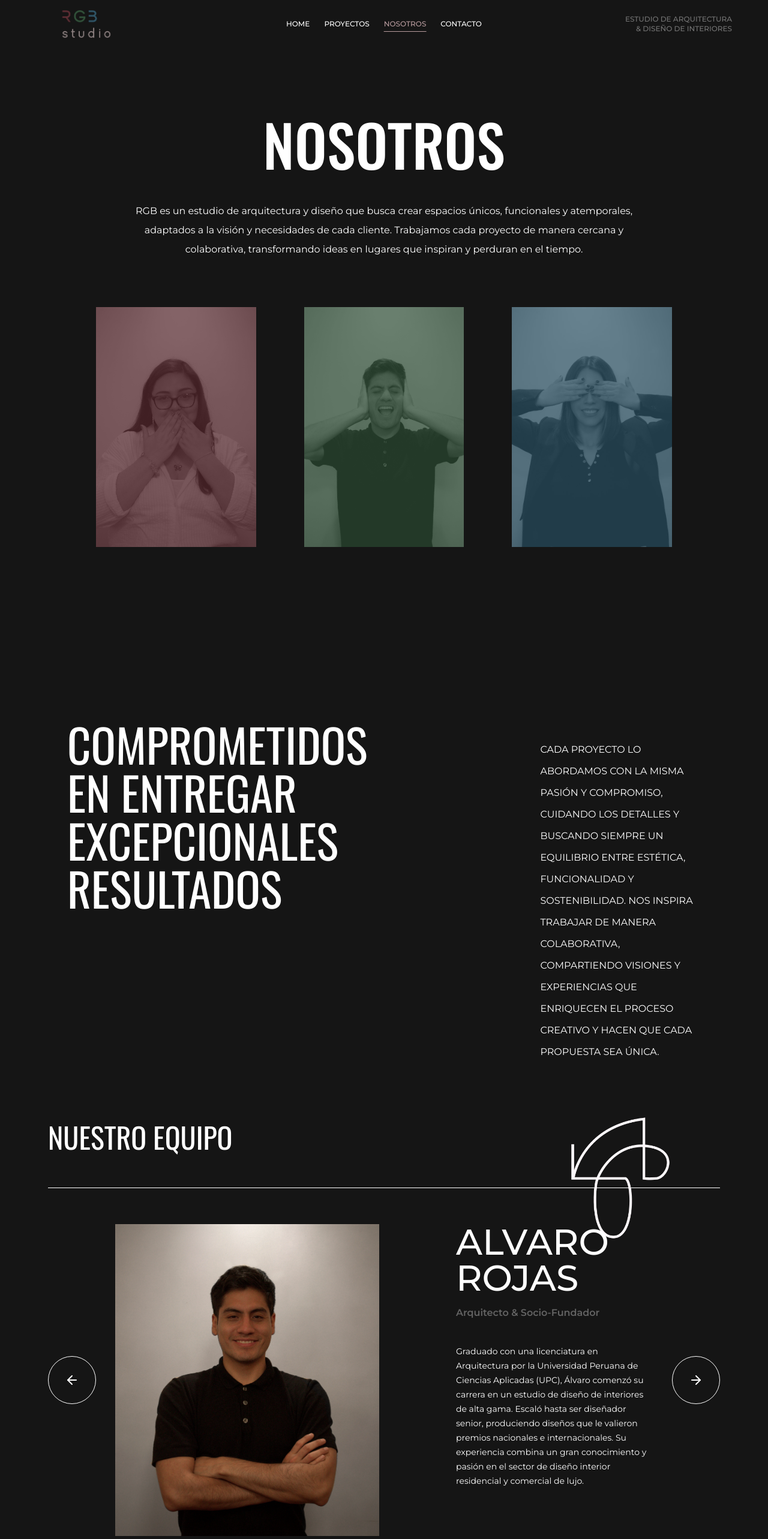
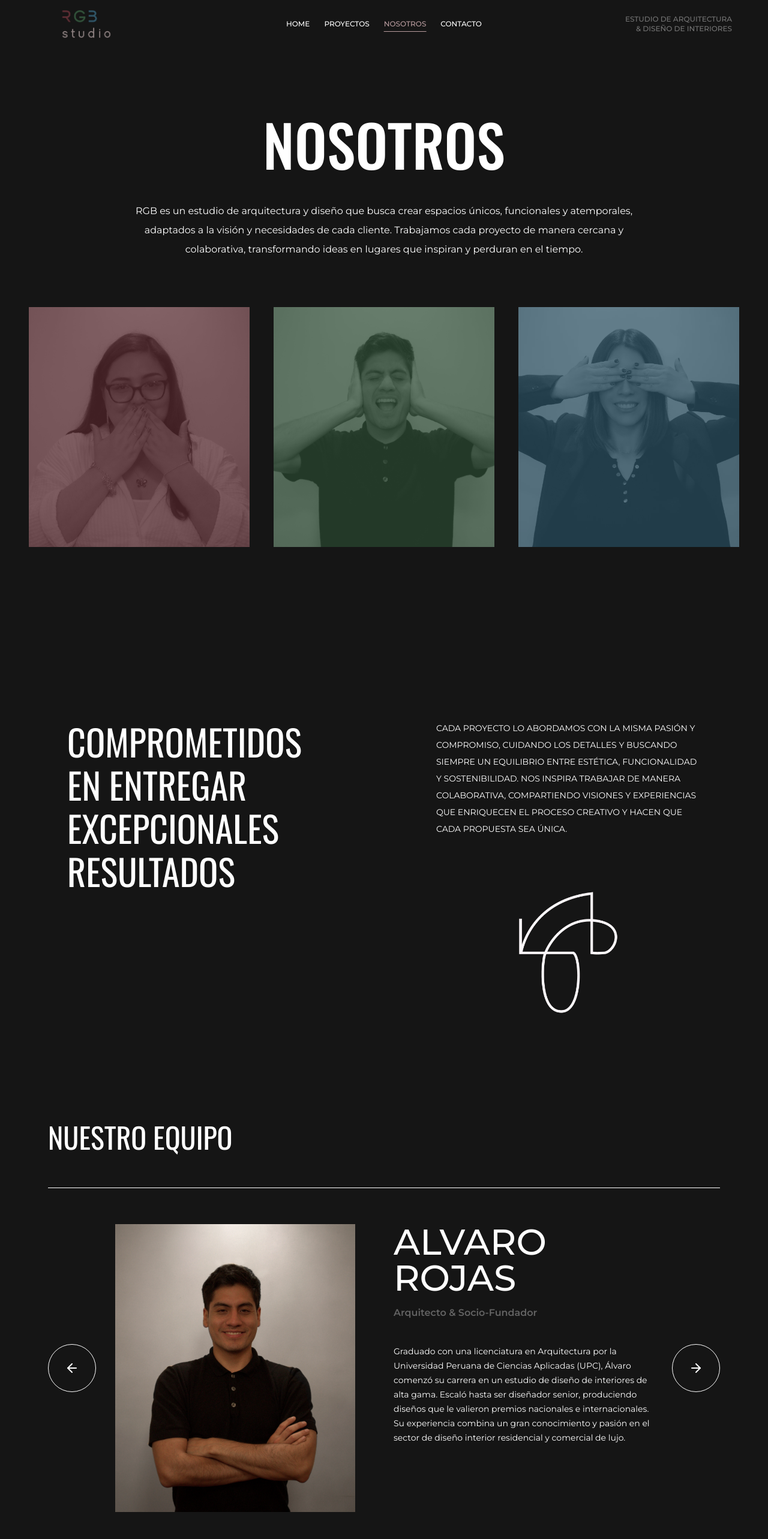
Before and after one commit to Alvarordev/rgb-studio, a React (Vite) app: page /nosotros in a window 1280 px wide. Shown: the top 2566 px of the page at 60% size. Built offline with nearby package versions, Linux system fonts and the light colour scheme.

Commit message:
feat: Add member slider route and update responsive styles across components

```diff
--- a/src/routes/components/hero-section.tsx
+++ b/src/routes/components/hero-section.tsx
@@ -6,12 +6,12 @@ const HeroSection = () => {
   return (
     <section className="flex flex-col items-center w-full h-screen bg-foreground">
       <Header />
-      <div className="container flex flex-col flex-1 w-full h-full py-20 xl:px-20">
-        <div className="grid w-full h-full grid-cols-10 xl:pt-12">
-          <div className="flex flex-col justify-end h-full col-span-3 gap-4 pb-2 xl:pb-15 max-w-80">
+      <div className="container flex flex-col flex-1 w-full h-full xl:py-12 2xl:py-12 2xl:px-20 xl:px-16">
+        <div className="grid w-full h-full grid-cols-10 2xl:py-12">
+          <div className="flex flex-col justify-end h-full col-span-3 gap-4 max-w-80 2xl:pb-8">
             <AnimatedImage
               img="02/02-1.jpg"
-              classname="object-cover w-56 xl:w-64 xl:h-44 h-36"
+              classname="object-cover w-56 2xl:w-64 2xl:h-44 h-36"
             />
             <p className="text-xs font-medium uppercase text-wrap text-card/70">
               Creamos espacios <br /> arquitectónicos únicos <br /> que combinan
@@ -19,17 +19,17 @@ const HeroSection = () => {
             </p>
           </div>
 
-          <div className="flex flex-col items-center flex-1 h-full col-span-4 gap-6 xl:gap-8">
+          <div className="flex flex-col items-center flex-1 h-full col-span-4 gap-6 2xl:gap-8">
             <AnimatedImage
               img="04/04-1.png"
-              classname="object-cover xl:w-[350px] w-[300px] xl:h-[460px] h-[400px]"
+              classname="object-cover 2xl:w-[350px] w-[300px] 2xl:h-[460px] xl:h-[50vh]"
             />
 
             <h1 className="items-start font-medium text-[5.2rem] font-oswald">
               <AnimatedTitle
                 title="RGB STUDIO"
                 trigger={1}
-                className="items-start font-medium xl:text-[5.2rem] text-7xl font-oswald"
+                className="items-start font-medium 2xl:text-[5.2rem] text-72xl font-oswald"
               />
             </h1>
 
@@ -45,7 +45,7 @@ const HeroSection = () => {
           <div className="flex flex-col items-end w-full h-full col-span-3 gap-4 justify-baseline">
             <AnimatedImage
               img="03/03-1.jpeg"
-              classname="object-cover w-56 h-36 xl:w-64 xl:h-44"
+              classname="object-cover w-56 h-36 2xl:w-64 2xl:h-44"
             />
             <p className="text-xs font-medium uppercase text-end text-card/70">
               Lo que eres <br /> lo que vives <br /> lo que habitas.
--- a/src/routes/components/projects-section.tsx
+++ b/src/routes/components/projects-section.tsx
@@ -4,7 +4,7 @@ const ProjectSection = () => {
   return (
     <section
       id="projects"
-      className="flex flex-col items-center w-full min-h-screen py-16 xl:py-20 bg-foreground text-background"
+      className="flex flex-col items-center w-full min-h-screen py-16 2xl:py-20 bg-foreground text-background"
     >
       <div className="flex flex-col items-center pb-40 text-center">
         <div className="flex flex-col items-center">
@@ -14,7 +14,7 @@ const ProjectSection = () => {
           <div className="h-[2px] w-36 bg-[#315139] mt-3 saturate-200 "></div>
         </div>
       </div>
-      <div className="flex justify-center w-full mt-5 xl:mt-20">
+      <div className="flex justify-center w-full mt-5 2xl:mt-20">
         <Carousel />
       </div>
     </section>
--- a/src/routes/contacto/index.tsx
+++ b/src/routes/contacto/index.tsx
@@ -15,10 +15,10 @@ function RouteComponent() {
           <img
             src="/logos/Entrega_Marca Completa-RGB studio-Blanca SIN FONDO.png"
             alt="logo"
-            className="xl:h-[450px] h-[380px]"
+            className="2xl:h-[450px] h-[380px]"
           />
 
-          <div className="flex flex-col gap-4 xl:gap-8 text-card max-w-80">
+          <div className="flex flex-col gap-4 2xl:gap-8 text-card max-w-80">
             <div>
               <p className="text-xs font-semibold text-card/40">CORREO</p>
               <p className="pt-2 text-sm">INFO@RGBSTUDIO.COM</p>
--- a/src/routes/nosotros/components/member-slider.tsx
+++ b/src/routes/nosotros/components/member-slider.tsx
@@ -34,9 +34,9 @@ export const MemberSlider = ({ team }: { team: Member[] }) => {
             <img
               src={team[active].imageUrl}
               alt={team[active].name}
-              className="xl:h-[65vh] h-[60vh] xl:min-w-[55vh] min-w-[50vh] object-cover"
+              className="2xl:h-[65vh] h-[60vh] 2xl:min-w-[55vh] min-w-[50vh] object-cover"
             />
-            <div className="flex flex-col items-start pl-16 xl:pl-32">
+            <div className="flex flex-col items-start pl-16 2xl:pl-32">
               <AnimatedTitle
                 title={team[active].name}
                 trigger={active}
--- a/src/routes/nosotros/index.tsx
+++ b/src/routes/nosotros/index.tsx
@@ -45,7 +45,7 @@ function RouteComponent() {
           className="mt-10 font-medium xl:mt-20 xl:text-8xl text-7xl font-oswald"
         />
 
-        <div className="flex flex-col items-center justify-between w-full mt-4 xl:px-20">
+        <div className="flex flex-col items-center justify-between w-full mt-4 2xl:px-20">
           <p className="w-full max-w-4xl mb-20 text-base leading-8 text-center">
             RGB es un estudio de arquitectura y diseño que busca crear espacios
             únicos, funcionales y atemporales, adaptados a la visión y
@@ -53,7 +53,7 @@ function RouteComponent() {
             cercana y colaborativa, transformando ideas en lugares que inspiran
             y perduran en el tiempo.
           </p>
-          <div className="container grid justify-between grid-cols-6 gap-10 mx-auto xl:gap-20 xl:px-20">
+          <div className="container grid justify-between grid-cols-6 gap-10 mx-auto xl:px-12">
             <div className="col-span-2 h-[50vh]">
               <HoverSlideIn src="/about/boca.webp" alt="boca" color="red" />
             </div>
@@ -68,13 +68,13 @@ function RouteComponent() {
       </section>
 
       <section className="container flex justify-between h-screen py-32 mx-auto xl:px-28 text-card">
-        <h2 className="xl:text-[4.8rem] text-6xl xl:leading-20 leading-18 uppercase font-oswald">
+        <h2 className="2xl:text-[4.8rem] text-6xl 2xl:leading-20 leading-18 uppercase font-oswald">
           comprometidos <br /> en entregar <br /> excepcionales <br />{" "}
           resultados
         </h2>
 
-        <div className="flex flex-col items-center w-full gap-20 pl-56 xl:pt-8 xl:pl-72">
-          <p className="text-sm leading-7 uppercase xl:leading-9 xl:text-base">
+        <div className="flex flex-col items-center w-full gap-20 pl-56 2xl:pt-8 2xl:pl-72">
+          <p className="text-sm leading-7 uppercase 2xl:leading-9 2xl:text-base">
             Cada proyecto lo abordamos con la misma pasión y compromiso,
             cuidando los detalles y buscando siempre un equilibrio entre
             estética, funcionalidad y sostenibilidad. Nos inspira trabajar de
--- a/tailwind.config.js
+++ b/tailwind.config.js
@@ -1,10 +1,20 @@
+const defaultTheme = require('tailwindcss/defaultTheme')
+
 module.exports = {
   content: [
     './index.html',
     './src/**/*.{js,ts,jsx,tsx}',
   ],
   theme: {
+    screens: {
+      ...defaultTheme.screens,
+      '2xl': '1440px',
+    },
     extend: {
+      screens: {
+        ...defaultTheme.screens,
+        '2xl': '1440px'
+      },
       fontFamily: {
         montserrat: [
           'Montserrat',
```
Also changed, not shown: 1 other file (tests, documents, lock files or other folders).
